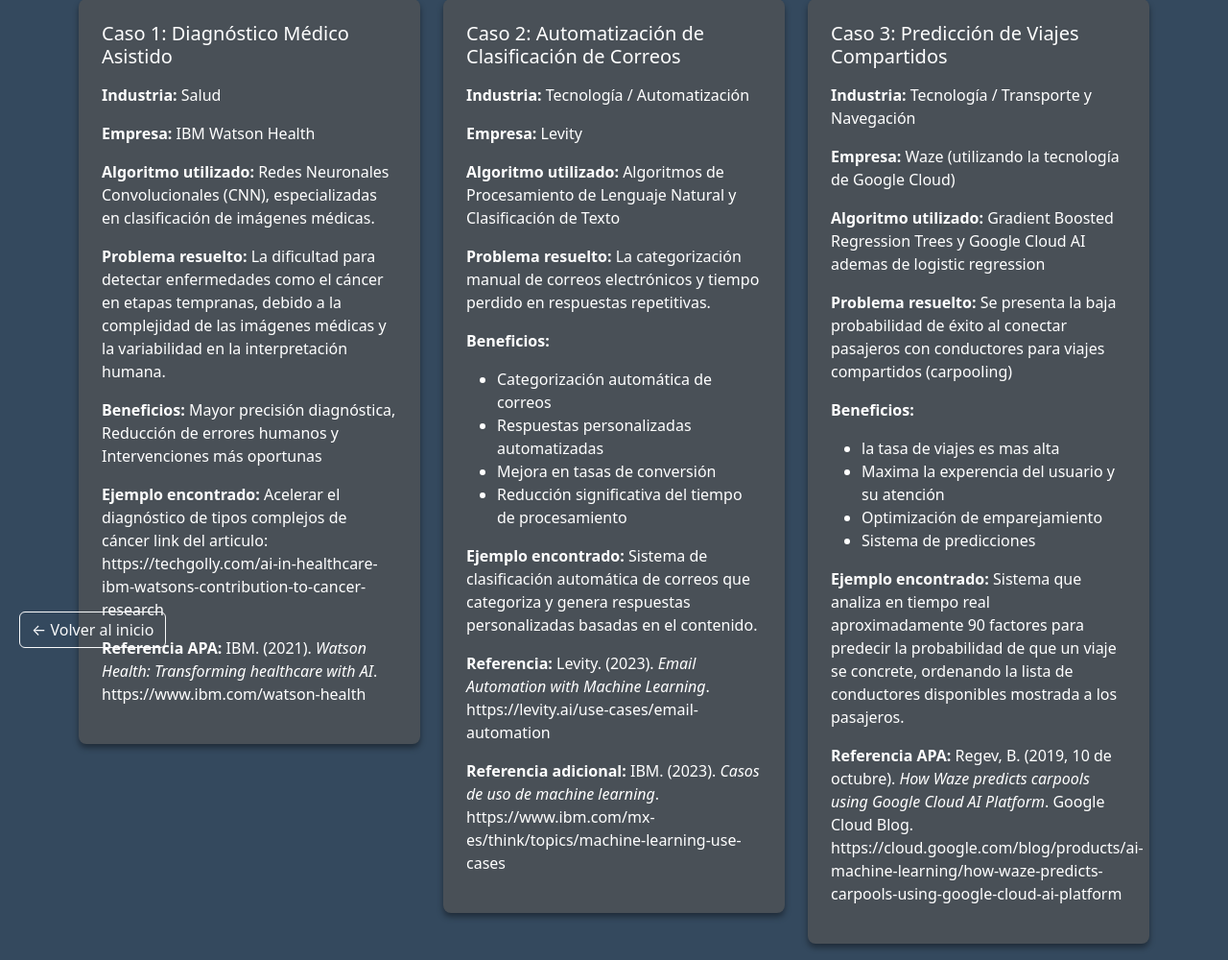
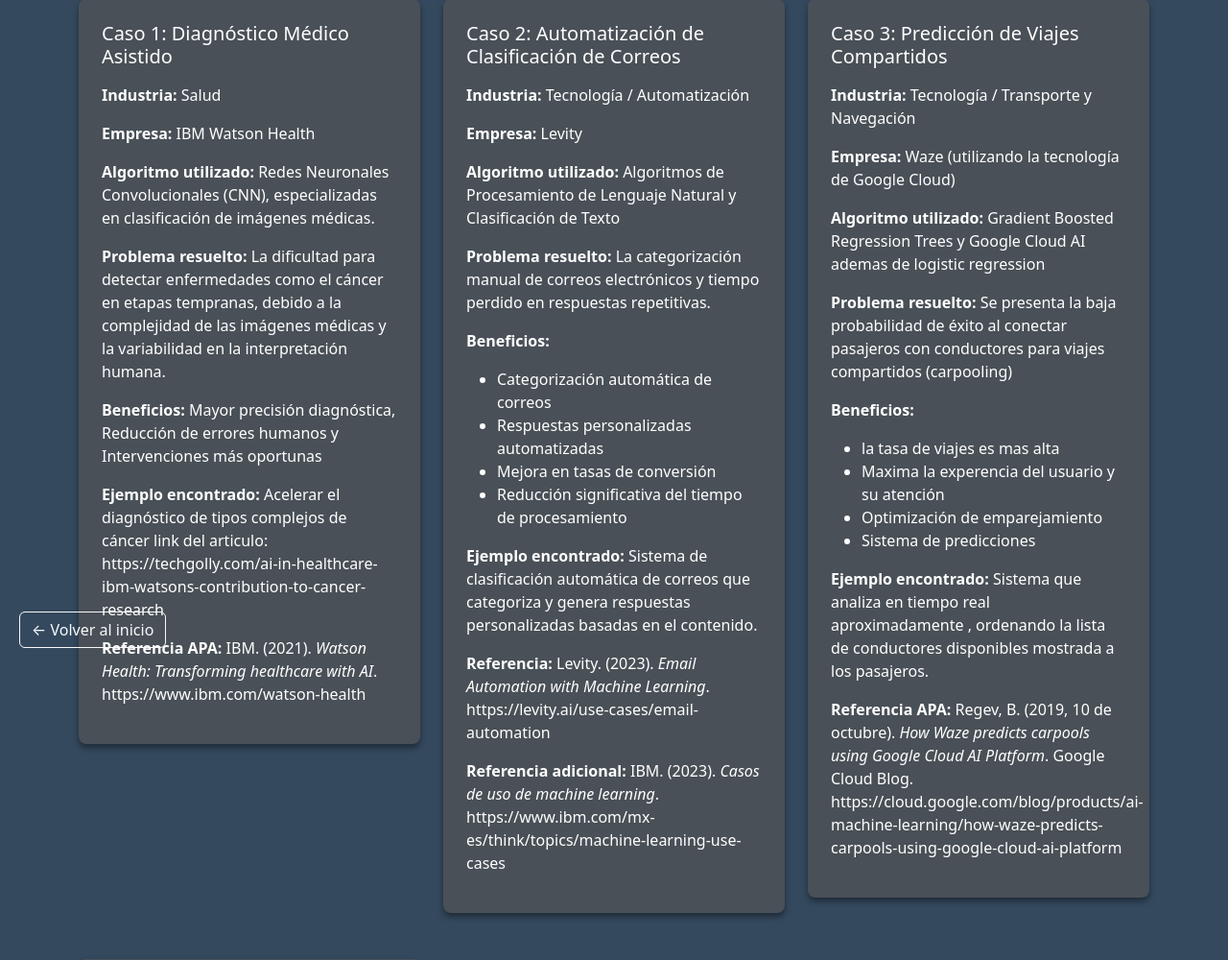
Before and after one commit to Diego-Alexander-udec/Casos-de-Uso-de-Machine-Learning-Supervisado, a Flask app: page /actividad1 in a window 1280 px wide. Shown: the part 105-1105 px from the top of the page at 96% size. Run offline with Flask 3, Linux system fonts and the light colour scheme.

Commit message:
cambio de texto

```diff
--- a/Proyecto/templates/actividad1.html
+++ b/Proyecto/templates/actividad1.html
@@ -71,7 +71,7 @@
                                 <li>Sistema de predicciones</li>
                             </ul>
                         </p>
-                        <p><strong>Ejemplo encontrado:</strong> Sistema que analiza en tiempo real aproximadamente 90 factores para predecir la probabilidad de que un viaje se concrete, ordenando la lista de conductores disponibles mostrada a los pasajeros.</p>
+                        <p><strong>Ejemplo encontrado:</strong> Sistema que analiza en tiempo real aproximadamente , ordenando la lista de conductores disponibles mostrada a los pasajeros.</p>
                         <p><strong>Referencia APA:</strong> Regev, B. (2019, 10 de octubre). <em>How Waze predicts carpools using Google Cloud AI Platform</em>. Google Cloud Blog. https://cloud.google.com/blog/products/ai-machine-learning/how-waze-predicts-carpools-using-google-cloud-ai-platform</p>
                     </div>
                 </div>
```
